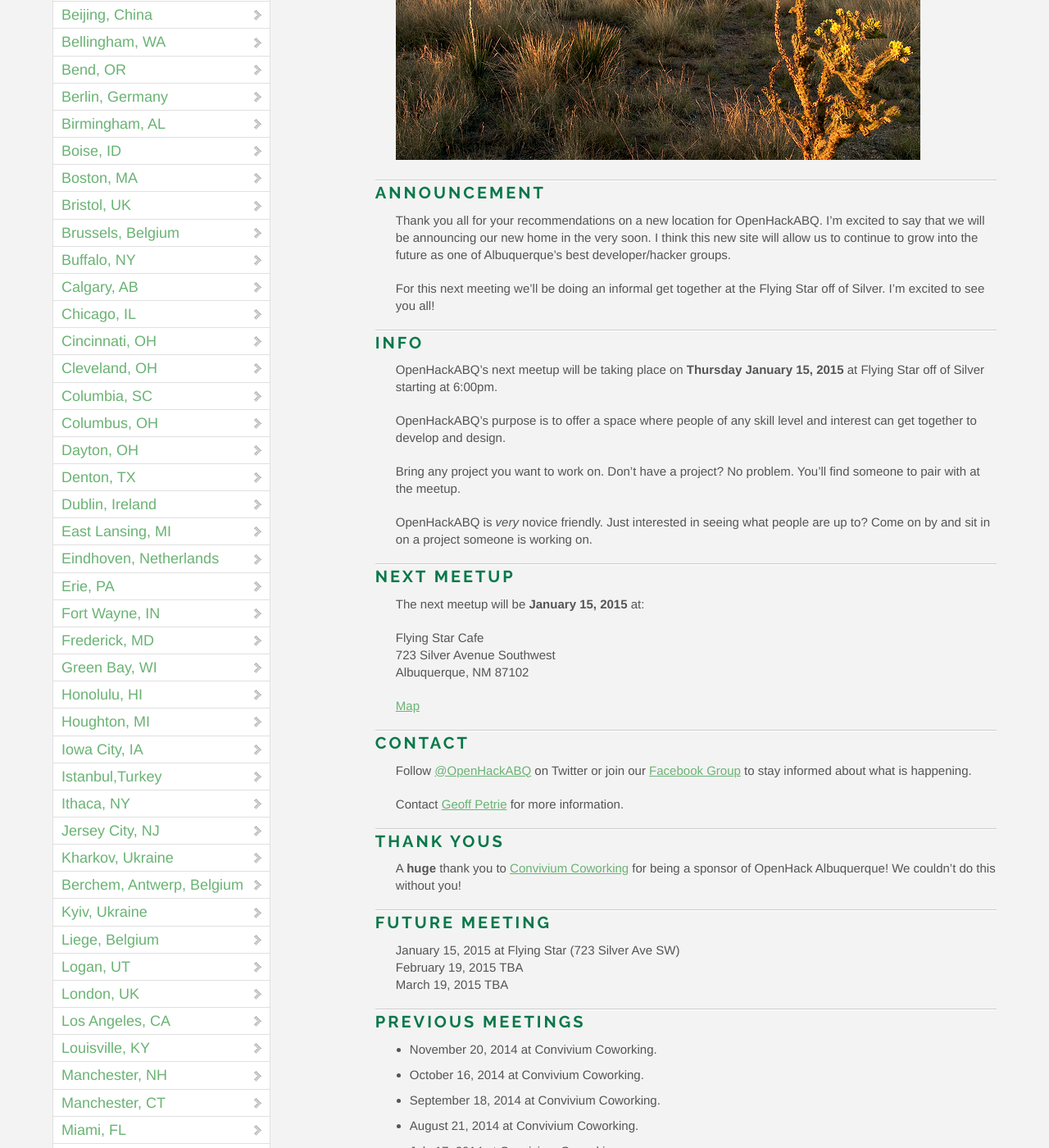
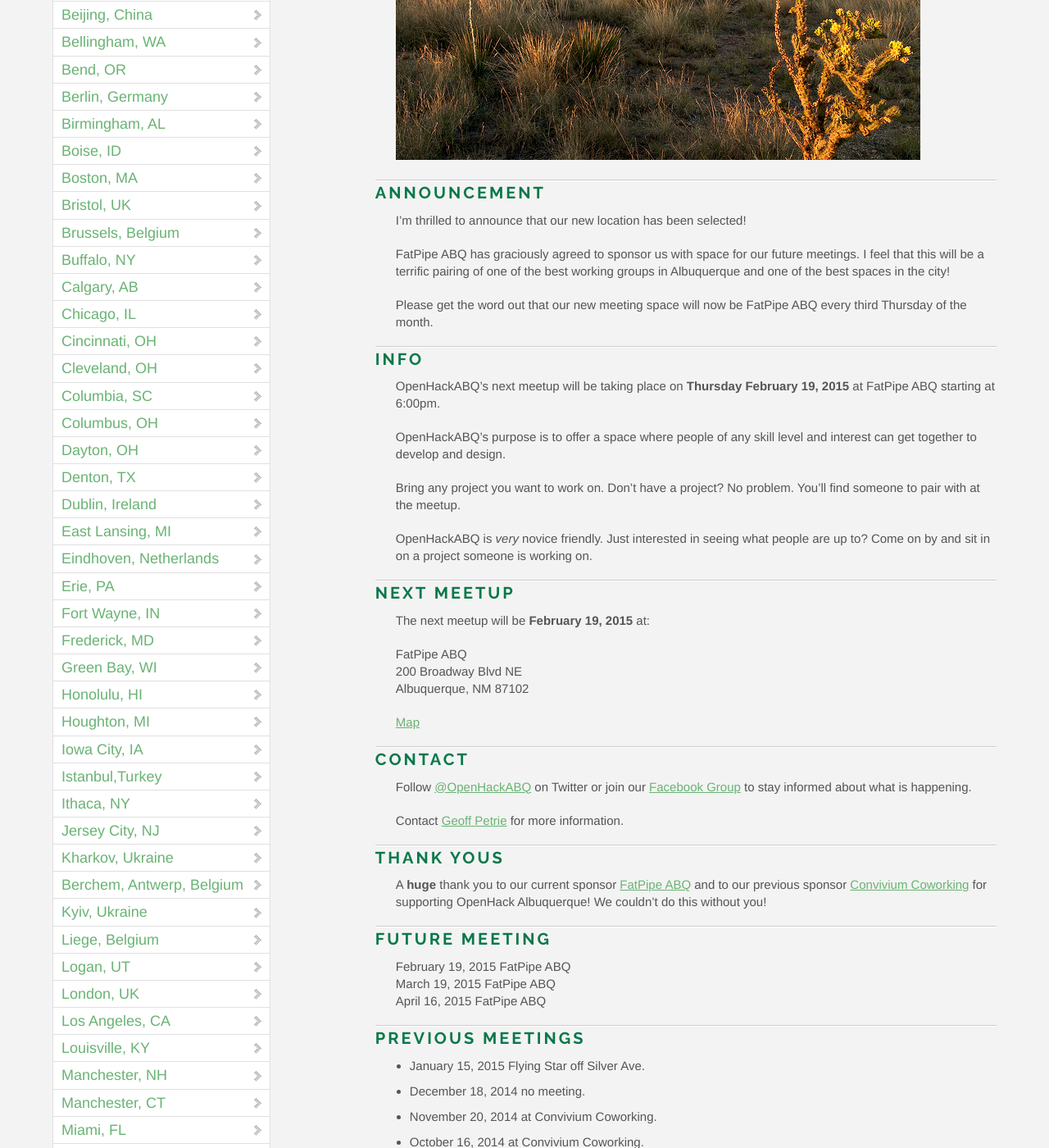
Before and after one commit to OpenHack/openhack.github.com, a Jekyll site: the page built from albuquerque/index.markdown, in a window 1280 px wide and 1400 px high, scrolled down 446 px. Shown: the whole window at 82% size. Built offline with Jekyll 4.4.1, drawn with Linux system fonts in a browser that asks for light colours; nearby versions of some CDN libraries; comment, search, counter and statistics services are not loaded.

Commit message:
February Albuquerque Update
Includes new meeting location details.

```diff
--- a/albuquerque/index.markdown
+++ b/albuquerque/index.markdown
@@ -9,13 +9,15 @@ title: OpenHack - Albuquerque, NM
 
 ### Announcement
 
-Thank you all for your recommendations on a new location for OpenHackABQ. I'm excited to say that we will be announcing our new home in the very soon. I think this new site will allow us to continue to grow into the future as one of Albuquerque's best developer/hacker groups.
+I'm thrilled to announce that our new location has been selected!
 
-For this next meeting we'll be doing an informal get together at the Flying Star off of Silver. I'm excited to see you all!
+FatPipe ABQ has graciously agreed to sponsor us with space for our future meetings. I feel that this will be a terrific pairing of one of the best working groups in Albuquerque and one of the best spaces in the city!
+
+Please get the word out that our new meeting space will now be FatPipe ABQ every third Thursday of the month.
 
 ### Info
 
-OpenHackABQ's next meetup will be taking place on **Thursday January 15, 2015** at Flying Star off of Silver starting at 6:00pm.
+OpenHackABQ's next meetup will be taking place on **Thursday February 19, 2015** at FatPipe ABQ starting at 6:00pm.
 
 OpenHackABQ's purpose is to offer a space where people of any skill level and interest can get together to develop and design.
 
@@ -25,36 +27,34 @@ OpenHackABQ is _very_ novice friendly. Just interested in seeing what people are
 
 ### Next meetup
 
-The next meetup will be **January 15, 2015** at:
+The next meetup will be **February 19, 2015** at:
 
-Flying Star Cafe
-723 Silver Avenue Southwest
+FatPipe ABQ
+200 Broadway Blvd NE
 Albuquerque, NM 87102
 
-[Map](https://goo.gl/maps/sfzi6)
+[Map](https://goo.gl/maps/HpLZn)
 
 ### Contact
 
-Follow [@OpenHackABQ](https://twitter.com/OpenHackABQ) on Twitter or join our
-[Facebook Group](https://www.facebook.com/groups/621303567898347/) to stay
-informed about what is happening.
+Follow [@OpenHackABQ](https://twitter.com/OpenHackABQ) on Twitter or join our [Facebook Group](https://www.facebook.com/groups/621303567898347/) to stay informed about what is happening.
 
-Contact [Geoff Petrie](mailto:g.petrie+openhack@gmail.com) for more
-information.
+Contact [Geoff Petrie](mailto:g.petrie+openhack@gmail.com) for more information.
 
 ### Thank Yous
 
-A **huge** thank you to [Convivium Coworking](http://www.conviviumcoworking.com/)
-for being a sponsor of OpenHack Albuquerque! We couldn't do this without you!
+A **huge** thank you to our current sponsor [FatPipe ABQ](http://fatpipeabq.com/) and to our previous sponsor [Convivium Coworking](http://www.conviviumcoworking.com/) for supporting OpenHack Albuquerque! We couldn't do this without you!
 
 ### Future Meeting
 
-January 15, 2015 at Flying Star (723 Silver Ave SW)
-February 19, 2015 TBA
-March 19, 2015 TBA
+February 19, 2015 FatPipe ABQ
+March 19, 2015 FatPipe ABQ
+April 16, 2015 FatPipe ABQ
 
 ### Previous Meetings
 
+* January 15, 2015 Flying Star off Silver Ave.
+* December 18, 2014 no meeting.
 * November 20, 2014 at Convivium Coworking.
 * October 16, 2014 at Convivium Coworking.
 * September 18, 2014 at Convivium Coworking.
```
